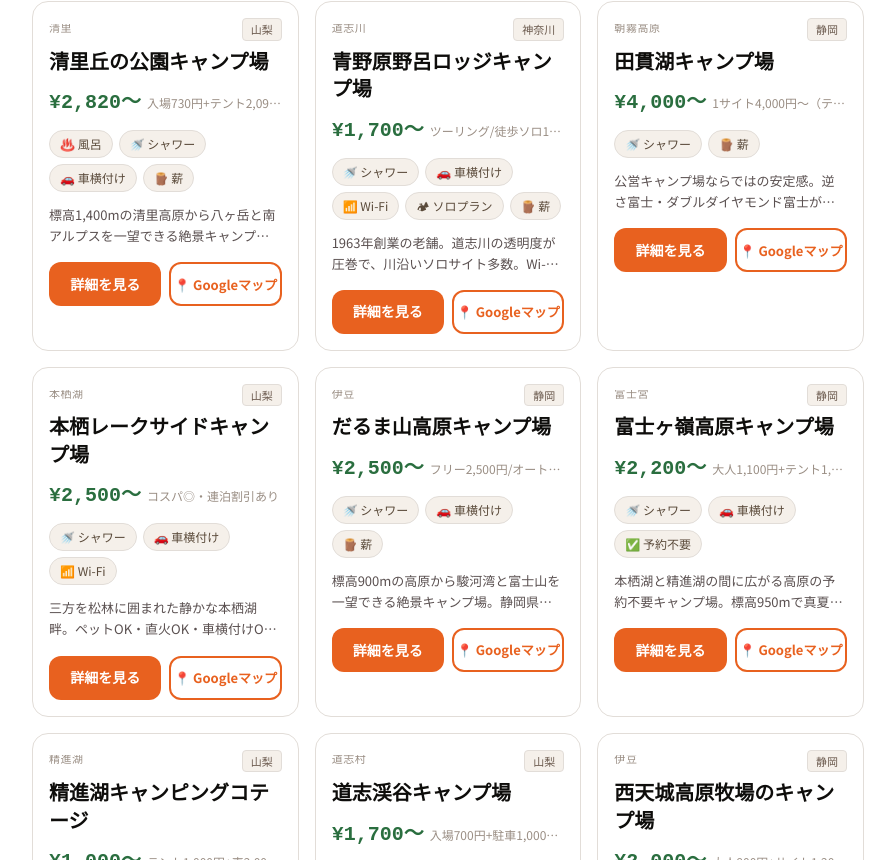
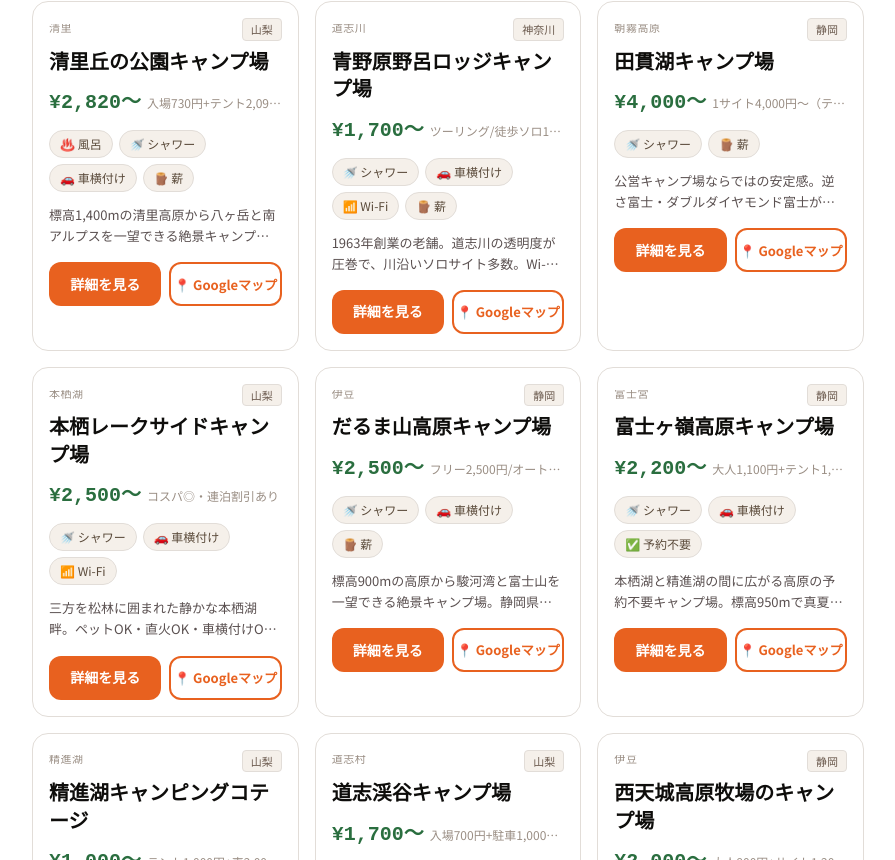
Before and after one commit to shunshimamura7/soro-camp, a Next.js app: page / in a window 1280 px wide. Shown: the part 940-1800 px from the top of the page, without its empty margins (192-1087 px from the left). Built offline with nearby package versions, Linux system fonts and the light colour scheme; no server answers.

Commit message:
fix: remove solo plan from card

```diff
--- a/components/CampCard.tsx
+++ b/components/CampCard.tsx
@@ -9,7 +9,6 @@ function getFeatureTags(f: Campground["features"]): FeatureTag[] {
   if (f.shower)                  tags.push({ key: "shower",  label: "🚿 シャワー" });
   if (f.carIn)                   tags.push({ key: "carIn",   label: "🚗 車横付け" });
   if (f.wifi)                    tags.push({ key: "wifi",    label: "📶 Wi-Fi" });
-  if (f.soloPlan)                tags.push({ key: "soloPlan",label: "🏕 ソロプラン" });
   if (f.reservation === "不要")  tags.push({ key: "noRes",   label: "✅ 予約不要" });
   if (f.firewood)                tags.push({ key: "firewood",label: "🪵 薪" });
   return tags;
```
